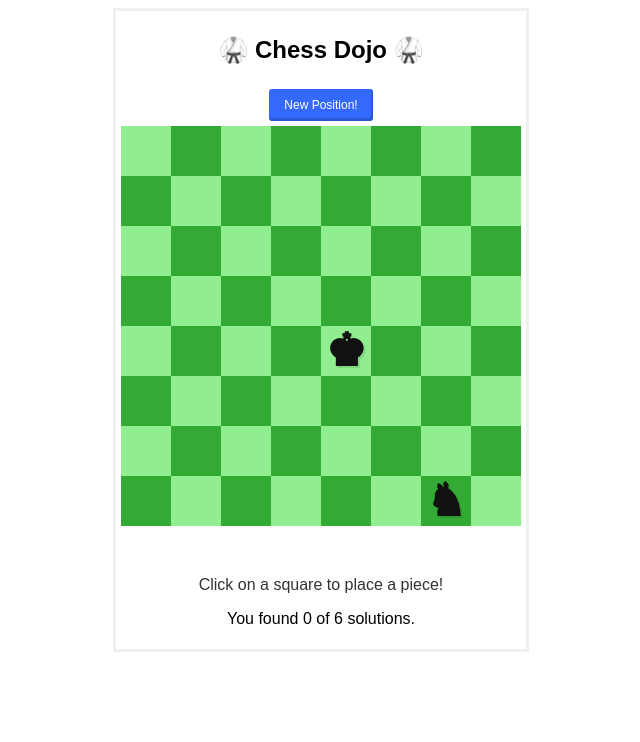
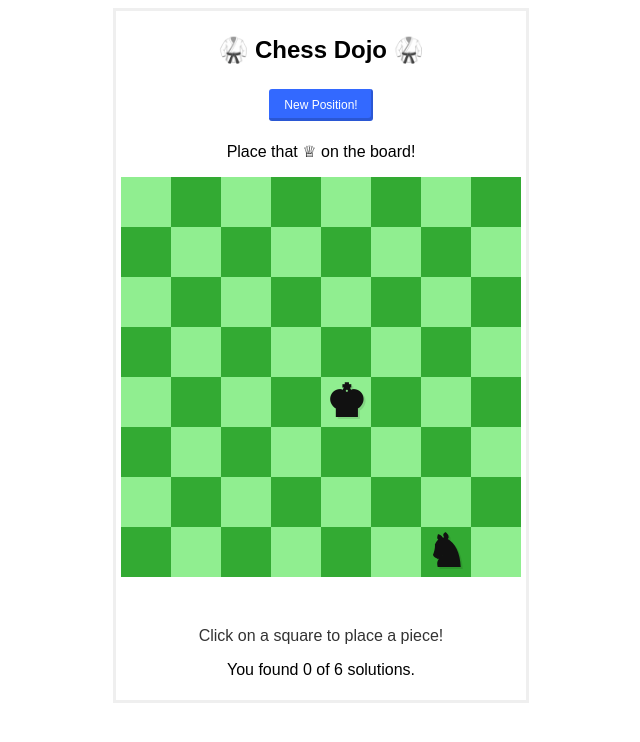
Before and after one commit to mcls/chess-drills, a React app: page / in a window 1280 px wide. Shown: the top 742 px of the page, without its empty margins (319-959 px from the left). Built offline with nearby package versions, Linux system fonts and the light colour scheme; the HTML template or start-up script is replaced by a standard one.

Commit message:
Randomize which piece can be placed on the board

```diff
--- a/src/Piece.ts
+++ b/src/Piece.ts
@@ -1,3 +1,5 @@
+import Chess from "./vendor/chess";
+
 export interface ChessPiece {
     type: string;
     color: string;
@@ -47,3 +49,30 @@
         }
     }
 }
+
+function stringToPieceType(key: string): PieceType {
+    switch ( key ){
+        case 'p': return PieceType.Pawn;
+        case 'k': return PieceType.King;
+        case 'q': return PieceType.Queen;
+        case 'r': return PieceType.Rook;
+        case 'b': return PieceType.Bishop;
+        case 'n': return PieceType.Knight;
+    }
+
+    throw "Can't find PieceType for key: " + key
+}
+
+function stringToPieceColor(key: string): PieceColor {
+    switch (key) {
+        case 'w': return PieceColor.White;
+        case 'b': return PieceColor.Black;
+    }
+
+    throw "Can't find PieceType for key: " + key
+}
+
+export function pieceFromChessJS(piece: ChessPiece): Piece {
+    if (piece == null) return null
+    return new Piece(stringToPieceType(piece.type), stringToPieceColor(piece.color))
+}
--- a/src/components/Board.tsx
+++ b/src/components/Board.tsx
@@ -3,8 +3,7 @@
 import { css, jsx } from '@emotion/core'
 import * as _ from 'lodash';
 
-import { pieceFromChessJS } from "../helpers"
-import { Piece, ChessPiece } from "../Piece";
+import { Piece, ChessPiece, pieceFromChessJS } from "../Piece";
 import { BoardSquare, Highlight } from "./BoardSquare"
 
 export interface BoardProps {
--- a/src/components/Drill.tsx
+++ b/src/components/Drill.tsx
@@ -5,7 +5,7 @@
 
 import Board from "./Board";
 import { POSITIONS } from "../helpers";
-import { Piece, ChessPiece } from "../Piece";
+import { Piece, ChessPiece, pieceFromChessJS } from "../Piece";
 import { ChessWrapper } from "../ChessWrapper";
 import { PotentialTacticalPositions } from "../PotentialTacticalPositions";
 import { FeedbackType, Feedback } from "./Feedback";
@@ -19,6 +19,7 @@
   goodSquares: Array<string>;
   potential: PotentialTacticalPositions;
   timeLeftToNextPosition: number;
+  pieceToPlace: ChessPiece;
 }
 
 const drillStyle = css`
@@ -31,6 +32,7 @@
 `;
 
 const WHITE_QUEEN = { type: "q", color: "w" };
+const WHITE_KIGHT = { type: "n", color: "w" };
 const TICK_INTERVAL = 25;
 const TIME_TO_NEXT_POSITION = 1000;
 
@@ -38,14 +40,16 @@
   constructor(props: {}) {
     super(props);
     const chess = this.generateRandomBoard();
+    const pieceToPlace = _.sample([WHITE_KIGHT, WHITE_QUEEN]);
     this.state = {
       feedback: "Click on a square to place a piece!",
       feedbackType: FeedbackType.Neutral,
       chess: chess,
       board: chess.board(),
       goodSquares: [],
-      potential: chess.potentialTacticalPositions(WHITE_QUEEN),
-      timeLeftToNextPosition: 0
+      potential: chess.potentialTacticalPositions(pieceToPlace),
+      timeLeftToNextPosition: 0,
+      pieceToPlace: pieceToPlace
     };
   }
 
@@ -59,7 +63,7 @@
 
   updateBoardWithRandomPosition() {
     const chess = this.generateRandomBoard();
-    const potential = chess.potentialTacticalPositions(WHITE_QUEEN);
+    const potential = chess.potentialTacticalPositions(this.state.pieceToPlace);
     if (potential.totalCount == 0) {
       this.updateBoardWithRandomPosition();
       return;
@@ -81,7 +85,6 @@
       });
       return;
     }
-    const placedPiece = WHITE_QUEEN;
 
     const isUnsafe = _.includes(this.state.potential.unsafeSquares, position);
     const isSkewer = _.includes(this.state.potential.skewers, position);
@@ -113,7 +116,7 @@
     }
 
     const chess = this.state.chess.copyWithWhiteStart();
-    chess.put(placedPiece, position);
+    chess.put(this.state.pieceToPlace, position);
     this.setState({ board: chess.board() });
 
     if (isGood) {
@@ -177,6 +180,7 @@
     return (
       <div css={style}>
         <h2>🥋 Chess Dojo 🥋</h2>
+
         <button
           onClick={() => {
             this.updateBoardWithRandomPosition();
@@ -184,6 +188,9 @@
         >
           New Position!
         </button>
+
+        <p>Place that {pieceFromChessJS(this.state.pieceToPlace).toEmoji()} on the board!</p>
+
         <Board
           board={this.state.board}
           goodSquares={this.state.goodSquares}
@@ -198,6 +205,7 @@
           You found {this.state.goodSquares.length} of{" "}
           {this.state.potential.totalCount} solutions.
         </p>
+
         {progressBar}
       </div>
     );
--- a/src/helpers.ts
+++ b/src/helpers.ts
@@ -1,31 +1,3 @@
-import { PieceType, PieceColor, Piece } from "./Piece";
-
-function stringToPieceType(key: string): PieceType {
-    switch ( key ){
-        case 'p': return PieceType.Pawn;
-        case 'k': return PieceType.King;
-        case 'q': return PieceType.Queen;
-        case 'r': return PieceType.Rook;
-        case 'b': return PieceType.Bishop;
-        case 'n': return PieceType.Knight;
-    }
-
-    throw "Can't find PieceType for key: " + key
-}
-
-function stringToPieceColor(key: string): PieceColor {
-    switch (key) {
-        case 'w': return PieceColor.White;
-        case 'b': return PieceColor.Black;
-    }
-
-    throw "Can't find PieceType for key: " + key
-}
-
-export function pieceFromChessJS(piece: {type: string; color: string}): Piece {
-    if (piece == null) return null
-    return new Piece(stringToPieceType(piece.type), stringToPieceColor(piece.color))
-}
 
 export const POSITIONS: Array<string> = ((): Array<string> => {
     const positions: Array<string> = []
```
